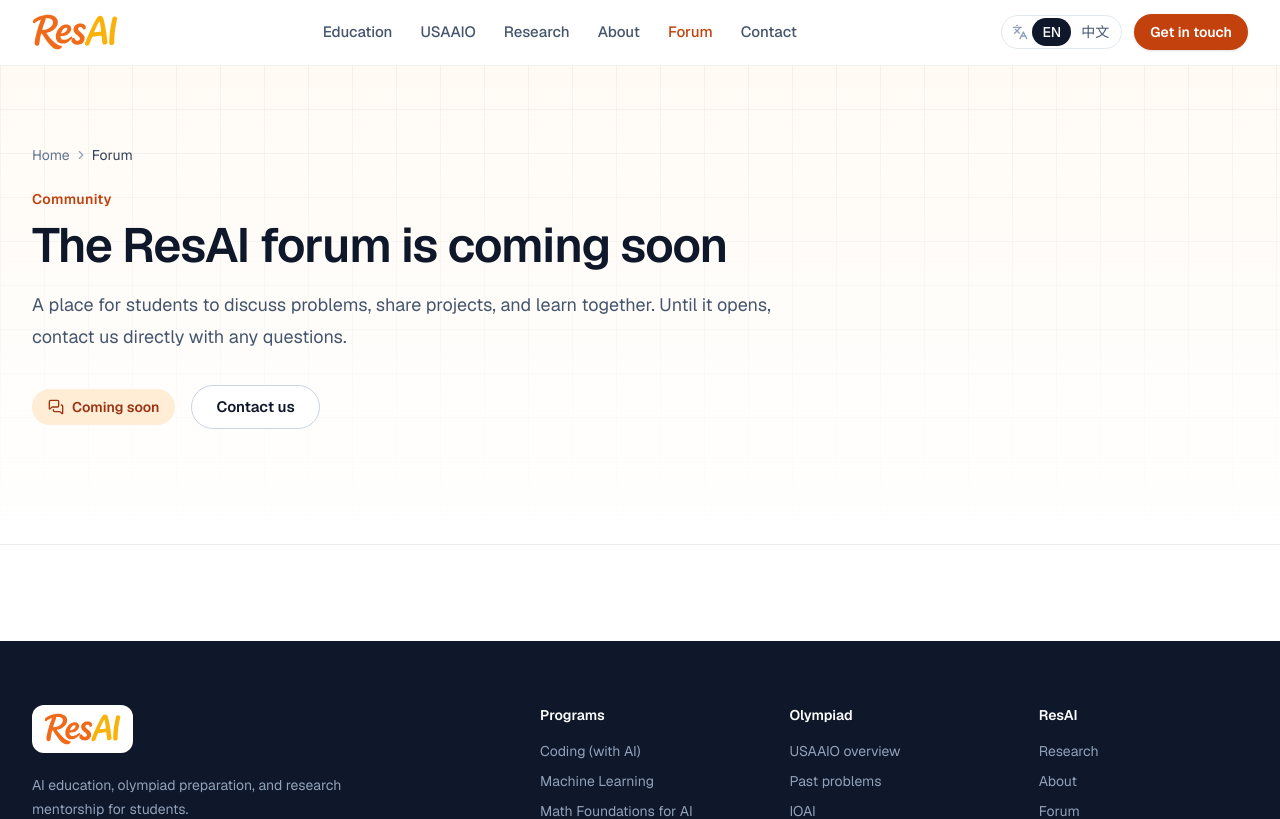
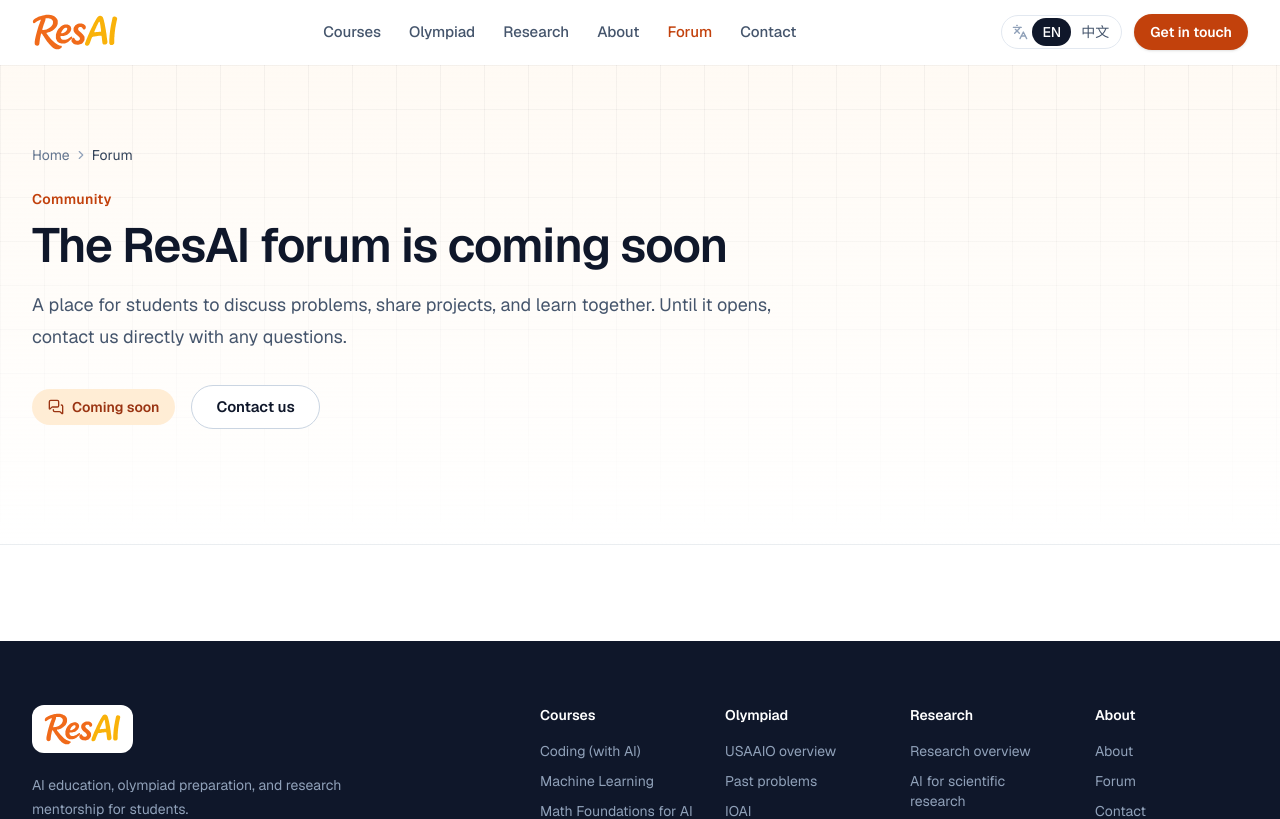
Before and after one commit to jinxingli87/resai, a Next.js app: page /en/forum in a window 1280 px wide. Shown: the top 819 px of the page. Built offline with nearby package versions, Linux system fonts and the light colour scheme.

Commit message:
update the footer and rename Nav names

```diff
--- a/src/app/[locale]/research/page.tsx
+++ b/src/app/[locale]/research/page.tsx
@@ -4,6 +4,7 @@ import { CtaBand, PageHero, Section, SectionHeading } from "@/components/ui/page
 import { Icon } from "@/components/ui/icons";
 import { humanityAreas, scienceAreas, type ResearchArea } from "@/content/research";
 import { pageMetadata, pick } from "@/lib/i18n";
+import { cn } from "@/lib/utils";
 
 export async function generateMetadata({ params }: PageProps<"/[locale]/research">): Promise<Metadata> {
   const { locale } = await params;
@@ -51,7 +52,7 @@ function AreaGroup({
   tinted?: boolean;
 }) {
   return (
-    <section id={id} className={tinted ? "border-y border-slate-200/70 bg-slate-50/70" : undefined}>
+    <section id={id} className={cn("scroll-mt-16", tinted && "border-y border-slate-200/70 bg-slate-50/70")}>
       <div className="container-page py-16 sm:py-20">
         <SectionHeading title={title} lead={lead} />
         <div className="mt-12 grid gap-6 md:grid-cols-2 lg:grid-cols-3">
--- a/src/app/[locale]/usaaio/ioai/[year]/page.tsx
+++ b/src/app/[locale]/usaaio/ioai/[year]/page.tsx
@@ -47,7 +47,7 @@ export default async function IoaiYearPage({ params }: PageProps<"/[locale]/usaa
   return (
     <>
       <PageHero
-        crumbs={[{ href: "/", label: nav("home") }, { href: "/usaaio", label: "USAAIO" }, { href: "/usaaio/ioai", label: "IOAI" }, { label: String(y.year) }]}
+        crumbs={[{ href: "/", label: nav("home") }, { href: "/usaaio", label: nav("usaaio") }, { href: "/usaaio/ioai", label: "IOAI" }, { label: String(y.year) }]}
         eyebrow={pick(y.edition, locale)}
         title={`IOAI ${y.year}`}
         lead={pick(y.facts, locale)}
--- a/src/app/[locale]/usaaio/ioai/page.tsx
+++ b/src/app/[locale]/usaaio/ioai/page.tsx
@@ -20,7 +20,7 @@ export default async function IoaiPage({ params }: PageProps<"/[locale]/usaaio/i
 
   return (
     <>
-      <PageHero crumbs={[{ href: "/", label: nav("home") }, { href: "/usaaio", label: "USAAIO" }, { label: "IOAI" }]} eyebrow={t("eyebrow")} title={t("title")} lead={t("lead")} />
+      <PageHero crumbs={[{ href: "/", label: nav("home") }, { href: "/usaaio", label: nav("usaaio") }, { label: "IOAI" }]} eyebrow={t("eyebrow")} title={t("title")} lead={t("lead")} />
 
       <Section>
         <div className="grid grid-cols-1 gap-6 lg:grid-cols-3">
--- a/src/app/[locale]/usaaio/page.tsx
+++ b/src/app/[locale]/usaaio/page.tsx
@@ -23,7 +23,7 @@ export default async function UsaaioPage({ params }: PageProps<"/[locale]/usaaio
 
   return (
     <>
-      <PageHero crumbs={[{ href: "/", label: nav("home") }, { label: "USAAIO" }]} eyebrow={t("eyebrow")} title={t("title")} lead={t("lead")}>
+      <PageHero crumbs={[{ href: "/", label: nav("home") }, { label: nav("usaaio") }]} eyebrow={t("eyebrow")} title={t("title")} lead={t("lead")}>
         <div className="flex flex-wrap gap-3">
           <Link href="/usaaio/problems" className={buttonClass({ size: "lg" })}>
             {t("problemsCta")}
--- a/src/app/[locale]/usaaio/problems/[set]/page.tsx
+++ b/src/app/[locale]/usaaio/problems/[set]/page.tsx
@@ -34,7 +34,7 @@ export default async function ProblemSetPage({ params }: PageProps<"/[locale]/us
   const pageLabel = (n: number) => t("pageN", { n });
   const crumbs = [
     { href: "/", label: nav("home") },
-    { href: "/usaaio", label: "USAAIO" },
+    { href: "/usaaio", label: nav("usaaio") },
     { href: "/usaaio/problems", label: t("crumb") },
   ];
 
--- a/src/app/[locale]/usaaio/problems/page.tsx
+++ b/src/app/[locale]/usaaio/problems/page.tsx
@@ -22,7 +22,7 @@ export default async function ProblemsPage({ params }: PageProps<"/[locale]/usaa
   return (
     <>
       <PageHero
-        crumbs={[{ href: "/", label: nav("home") }, { href: "/usaaio", label: "USAAIO" }, { label: t("crumb") }]}
+        crumbs={[{ href: "/", label: nav("home") }, { href: "/usaaio", label: nav("usaaio") }, { label: t("crumb") }]}
         eyebrow={t("eyebrow")}
         title={t("title")}
         lead={t("lead")}
--- a/src/app/[locale]/usaaio/statistics/page.tsx
+++ b/src/app/[locale]/usaaio/statistics/page.tsx
@@ -28,7 +28,7 @@ export default async function StatisticsPage({ params }: PageProps<"/[locale]/us
   return (
     <>
       <PageHero
-        crumbs={[{ href: "/", label: nav("home") }, { href: "/usaaio", label: "USAAIO" }, { label: t("crumb") }]}
+        crumbs={[{ href: "/", label: nav("home") }, { href: "/usaaio", label: nav("usaaio") }, { label: t("crumb") }]}
         eyebrow={t("eyebrow")}
         title={t("title")}
         lead={t("lead", { winners: stats.winners, schools: stats.schools })}
--- a/src/components/layout/Footer.tsx
+++ b/src/components/layout/Footer.tsx
@@ -11,14 +11,16 @@ import { LanguageSwitcher } from "./LanguageSwitcher";
 export async function Footer({ locale }: { locale: string }) {
   const t = await getTranslations("footer");
   const nav = await getTranslations("nav");
+  const research = await getTranslations("research");
 
+  // Group titles reuse the header nav labels so the two never drift apart.
   const groups = [
     {
-      title: t("programs"),
+      title: nav("education"),
       links: programs.map((p) => ({ href: `/education/${p.slug}`, label: pick(p.shortTitle, locale) })),
     },
     {
-      title: t("olympiad"),
+      title: nav("usaaio"),
       links: [
         { href: "/usaaio", label: t("usaaioOverview") },
         { href: "/usaaio/problems", label: t("problems") },
@@ -26,9 +28,16 @@ export async function Footer({ locale }: { locale: string }) {
       ],
     },
     {
-      title: t("company"),
+      title: nav("research"),
       links: [
-        { href: "/research", label: nav("research") },
+        { href: "/research", label: t("researchOverview") },
+        { href: "/research#science", label: research("scienceTitle") },
+        { href: "/research#humanity", label: research("humanityTitle") },
+      ],
+    },
+    {
+      title: nav("about"),
+      links: [
         { href: "/about", label: nav("about") },
         { href: "/forum", label: nav("forum") },
         { href: "/contact", label: nav("contact") },
@@ -60,7 +69,7 @@ export async function Footer({ locale }: { locale: string }) {
             </dl>
           </div>
         </div>
-        <div className="grid grid-cols-1 gap-10 sm:grid-cols-3">
+        <div className="grid grid-cols-1 gap-x-8 gap-y-10 sm:grid-cols-2 md:grid-cols-4">
           {groups.map((g) => (
             <div key={g.title}>
               <h2 className="text-sm font-semibold text-white">{g.title}</h2>
--- a/src/components/ui/page.tsx
+++ b/src/components/ui/page.tsx
@@ -96,8 +96,8 @@ export async function CtaBand({ title, lead }: { title?: string; lead?: string }
           aria-hidden
         />
         <div className="relative">
-          <h2 className="text-3xl font-semibold tracking-tight text-white sm:text-4xl">{title ?? t("title")}</h2>
-          <p className="mx-auto mt-4 max-w-2xl text-lg text-slate-300">{lead ?? t("lead")}</p>
+          {title && <h2 className="text-3xl font-semibold tracking-tight text-white sm:text-4xl">{title}</h2>}
+          <p className={cn("mx-auto max-w-2xl text-lg text-slate-300", title && "mt-4")}>{lead ?? t("lead")}</p>
           <div className="mt-8 flex flex-wrap justify-center gap-3">
             <Link href="/contact" className={buttonClass({ variant: "light", size: "lg" })}>
               {t("contact")}
--- a/src/messages/en.json
+++ b/src/messages/en.json
@@ -10,8 +10,8 @@
     "getInTouch": "Get in touch",
     "openMenu": "Open menu",
     "closeMenu": "Close menu",
-    "education": "Education",
-    "usaaio": "USAAIO",
+    "education": "Courses",
+    "usaaio": "Olympiad",
     "research": "Research",
     "about": "About",
     "forum": "Forum",
@@ -34,17 +34,14 @@
     "specialization": "Specializations"
   },
   "cta": {
-    "title": "Start your AI journey with ResAI",
     "lead": "Tell us about the student, their background, and their goals. We'll suggest where to begin.",
     "contact": "Contact us",
     "programs": "Browse programs"
   },
   "footer": {
     "tagline": "AI education, olympiad preparation, and research mentorship for students.",
-    "programs": "Programs",
-    "olympiad": "Olympiad",
-    "company": "ResAI",
     "usaaioOverview": "USAAIO overview",
+    "researchOverview": "Research overview",
     "problems": "Past problems",
     "ioai": "IOAI",
     "email": "Email",
@@ -66,7 +63,7 @@
       "title": "One place to learn, compete, and research",
       "lead": "Students build strong foundations, test themselves against the best, and go on to ask their own questions.",
       "education": {
-        "title": "Education",
+        "title": "Courses",
         "body": "Six programs that take students from coding and math through machine learning, LLMs, computer vision, and AI agents.",
         "link": "See the programs"
       },
@@ -103,7 +100,7 @@
   },
   "education": {
     "metaTitle": "AI programs for students",
-    "eyebrow": "Education",
+    "eyebrow": "Courses",
     "title": "Coding, Machine Learning and AI for K-12 Students",
     "lead": "Six programs across two stages. Every program combines the underlying math, hands-on coding, and projects that matter.",
     "pathEyebrow": "Learning path",
@@ -156,7 +153,7 @@
     "missionBody2": "ResAI brings a researcher's perspective to AI education: rigorous foundations, hands-on building, and the habit of asking good questions.",
     "what": {
       "education": {
-        "title": "Education",
+        "title": "Courses",
         "body": "Six programs from coding to AI agents."
       },
       "olympiad": {
--- a/src/messages/zh.json
+++ b/src/messages/zh.json
@@ -11,7 +11,7 @@
     "openMenu": "打开菜单",
     "closeMenu": "关闭菜单",
     "education": "课程",
-    "usaaio": "USAAIO",
+    "usaaio": "竞赛",
     "research": "科研",
     "about": "关于我们",
     "forum": "论坛",
@@ -34,17 +34,14 @@
     "specialization": "专项"
   },
   "cta": {
-    "title": "与 ResAI 一起开启 AI 学习之旅",
     "lead": "告诉我们学生的背景和目标，我们会建议合适的起点。",
     "contact": "联系我们",
     "programs": "浏览课程"
   },
   "footer": {
     "tagline": "面向学生的人工智能教育、竞赛备赛与科研指导。",
-    "programs": "课程",
-    "olympiad": "竞赛",
-    "company": "ResAI",
     "usaaioOverview": "USAAIO 概览",
+    "researchOverview": "科研概览",
     "problems": "历年真题",
     "ioai": "IOAI",
     "email": "邮箱",
```
